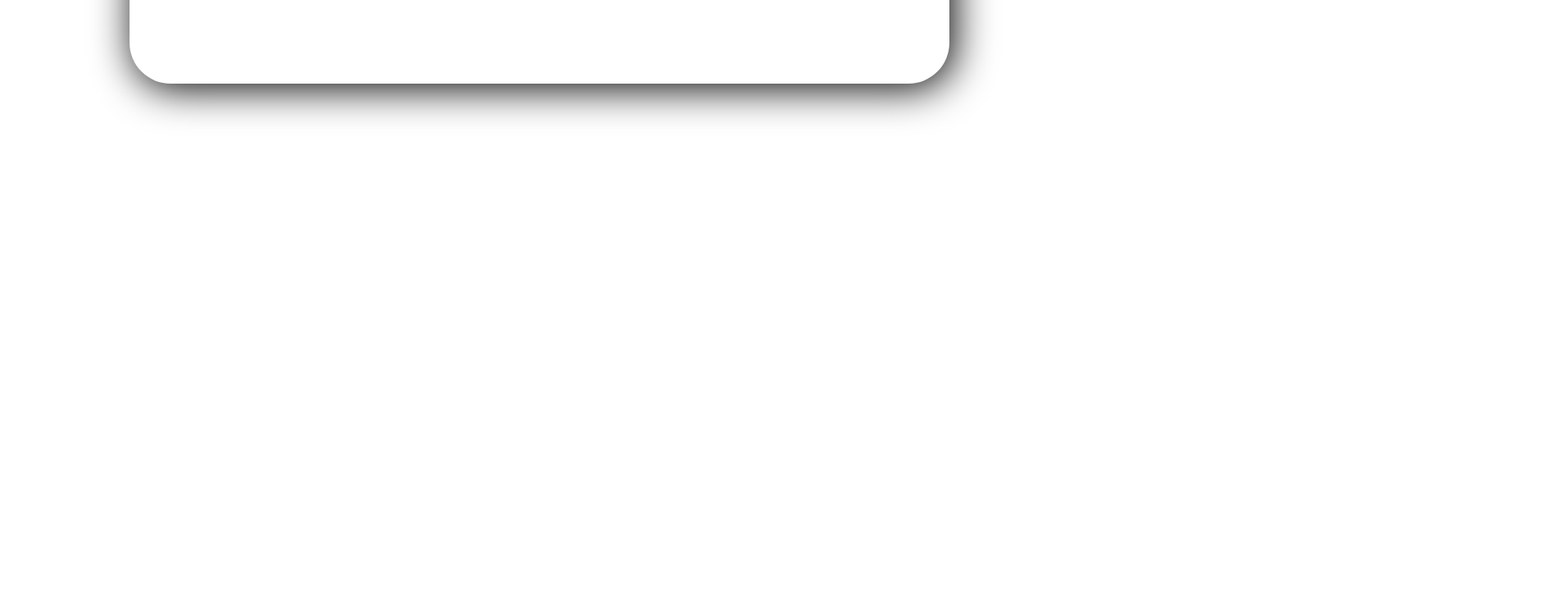
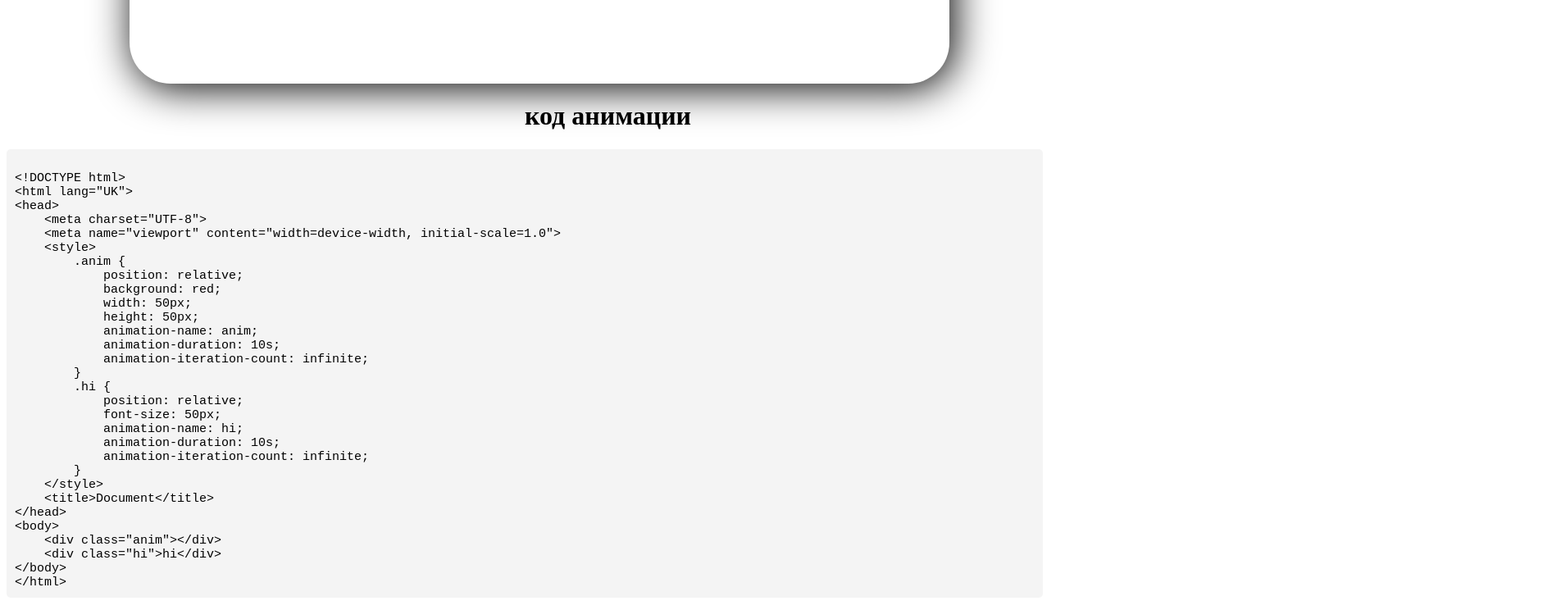
Before and after one commit to Denis396454/notepad-online, a plain HTML site: page index.html in a window 1280 px wide. Shown: the part 500-1244 px from the top of the page at 82% size, 1904 px wide, since content can reach past the window. Before the commit the page ends 800 px from the top, so only its background shows below. Drawn offline with Linux system fonts and the light colour scheme.

Commit message:
Update index.html

```diff
--- a/index.html
+++ b/index.html
@@ -4,6 +4,19 @@
     <meta charset="UTF-8">
     <meta name="viewport" content="width=device-width, initial-scale=1.0">
     <style>
+        .code {
+            position: relative;
+            left: 50%;
+        }
+        .code_animation {
+            font-size: 15px;
+        }
+        .code_animation pre {
+    background-color: #f4f4f4;
+    padding: 10px;
+    border-radius: 5px;
+    font-family: monospace;
+}
 
         .block {
             position: relative;
@@ -51,5 +64,39 @@
             kettle це мій язик программирования його название придумано по детски kettle якщо перевести з англіскої мови це чайник чайник єто чай чай п'ют дети дети це то му що мені 9 років ще що пойме дитина название канала youtube юний_программист тик ток young_programmer9 я з України
         </div>
     </div>
+    <h1 class="code">код анимации</h1>
+    <div class="code_animation"><pre><code>
+&lt;!DOCTYPE html&gt;
+&lt;html lang="UK"&gt;
+&lt;head&gt;
+    &lt;meta charset="UTF-8"&gt;
+    &lt;meta name="viewport" content="width=device-width, initial-scale=1.0"&gt;
+    &lt;style&gt;
+        .anim {
+            position: relative;
+            background: red;
+            width: 50px;
+            height: 50px;
+            animation-name: anim;
+            animation-duration: 10s;
+            animation-iteration-count: infinite;
+        }
+        .hi {
+            position: relative;
+            font-size: 50px;
+            animation-name: hi;
+            animation-duration: 10s;
+            animation-iteration-count: infinite;
+        }
+    &lt;/style&gt;
+    &lt;title&gt;Document&lt;/title&gt;
+&lt;/head&gt;
+&lt;body&gt;
+    &lt;div class="anim"&gt;&lt;/div&gt;
+    &lt;div class="hi"&gt;hi&lt;/div&gt;
+&lt;/body&gt;
+&lt;/html&gt;
+</code></pre>
+</div>
 </body>
 </html>
```
